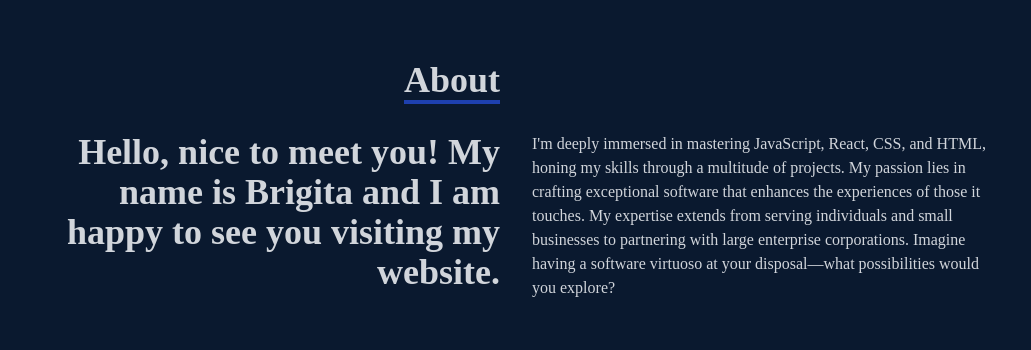
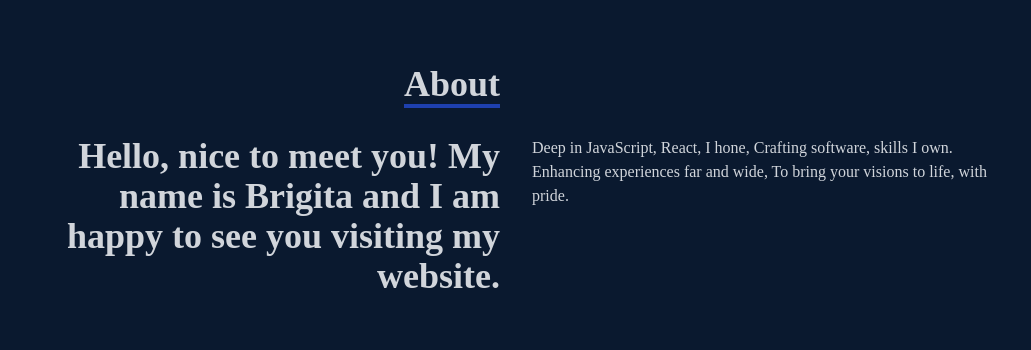
Before and after one commit to brigitabi/MyPortfolioWebsite, a React (Create React App) app: page / in a window 1280 px wide. Shown: the part 1020-1370 px from the top of the page, without its empty margins (124-1155 px from the left). Built offline with nearby package versions, Linux system fonts and the light colour scheme.

Commit message:
intro change

```diff
--- a/src/components/About.jsx
+++ b/src/components/About.jsx
@@ -2,24 +2,34 @@ import React from 'react';
 
 const About = () => {
   return (
-    <div name='about' className='w-full h-screen bg-[#0a192f] text-gray-300'>
-      <div className='flex flex-col justify-center items-center w-full h-full'>
-        <div className='max-w-[1000px] w-full grid grid-cols-2 gap-8'>
-          <div className='sm:text-right pb-8 pl-4'>
-            <p className='text-4xl font-bold inline border-b-4 border-blue-800'>
+    <div name="about" className="w-full h-screen bg-[#0a192f] text-gray-300">
+      <div className="flex flex-col justify-center items-center w-full h-full">
+        <div className="max-w-[1000px] w-full grid grid-cols-2 gap-8">
+          <div className="sm:text-right pb-8 pl-4">
+            <p className="text-4xl font-bold inline border-b-4 border-blue-800">
               About
             </p>
           </div>
           <div></div>
+        </div>
+        <div className="max-w-[1000px] w-full grid sm:grid-cols-2 gap-8 px-4">
+          <div className="sm:text-right text-4xl font-bold">
+            <p>
+              Hello, nice to meet you! My name is Brigita and I am happy to see
+              you visiting my website.
+            </p>
           </div>
-          <div className='max-w-[1000px] w-full grid sm:grid-cols-2 gap-8 px-4'>
-            <div className='sm:text-right text-4xl font-bold'>
-              <p>Hello, nice to meet you! My name is Brigita and I am happy to see you visiting my website.</p>
-            </div>
-            <div>
-              <p>I'm deeply immersed in mastering JavaScript, React, CSS, and HTML, honing my skills through a multitude of projects. My passion lies in crafting exceptional software that enhances the experiences of those it touches. My expertise extends from serving individuals and small businesses to partnering with large enterprise corporations. Imagine having a software virtuoso at your disposal—what possibilities would you explore?</p>
-            </div>
+          <div>
+            <p>
+              Deep in JavaScript, React, I hone,
+              Crafting software, skills I
+              own.
+              Enhancing experiences far and wide,
+              To bring your visions to
+              life, with pride.
+            </p>
           </div>
+        </div>
       </div>
     </div>
   );
```
